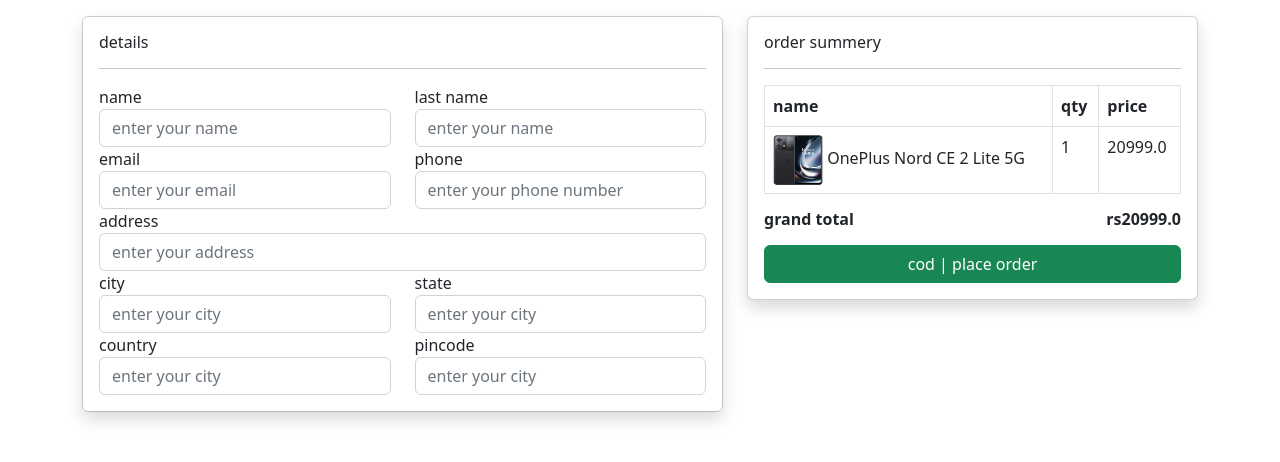
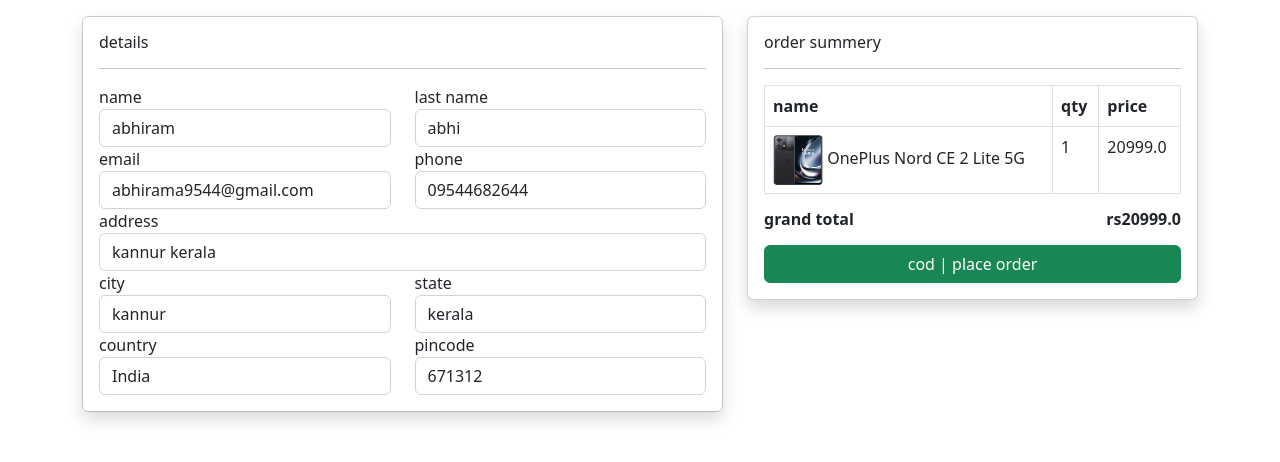
Before and after one commit to abhiram9544/New-e-commerce-project, a Django app: page /checkout in a window 1280 px wide. Shown: the part 56-518 px from the top of the page. Run offline with Django 4.2, Linux system fonts and the light colour scheme; a user stored in the database is signed in; data comes from the database, SQL or seed files in the repository; both versions use the stored data as it was after the commit; some libraries are stand-ins or nearby versions.

Commit message:
auto fill checkout page

```diff
--- a/project/newapp/admin.py
+++ b/project/newapp/admin.py
@@ -1,5 +1,5 @@
 from django.contrib import admin
-from .models import Category,Product,cart,wishlist,order,orderitem
+from .models import Category,Product,cart,wishlist,order,orderitem,profile
 # Register your models here.
 admin.site.register(Category)
 admin.site.register(Product)
@@ -7,3 +7,4 @@
 admin.site.register(wishlist)
 admin.site.register(order)
 admin.site.register(orderitem)
+admin.site.register(profile)
--- a/project/newapp/models.py
+++ b/project/newapp/models.py
@@ -98,3 +98,16 @@
     quantity=models.IntegerField(null=False)
     def __str__(self):
         return '{}-{}'.format(self.order.id,self.order.tracking_no)
+
+class profile(models.Model):
+    user=models.OneToOneField(User,on_delete=models.CASCADE)
+    phone=models.CharField(max_length=50,null=False)
+    address=models.TextField(null=False)
+    city=models.CharField(max_length=150,null=False)
+    state=models.CharField(max_length=150,null=False)
+    country=models.CharField(max_length=150,null=False)
+    pincode=models.CharField(max_length=150,null=False)
+    created_at=models.DateTimeField(auto_now_add=True)
+
+    def __str__(self) -> str:
+        return self.user.username
--- a/project/newapp/templates/checkout.html
+++ b/project/newapp/templates/checkout.html
@@ -18,39 +18,39 @@
                         <div class="row checkoutform">
                             <div class="col-md-6">
                             <label for="">name</label>
-                            <input type="text" required class="form-control" name="fname" placeholder="enter your name">
+                            <input type="text" required value="{{ request.user.first_name }}" class="form-control" name="fname" placeholder="enter your name">
                             </div>
                             <div class="col-md-6">
                                 <label for="">last name</label>
-                                <input type="text" required class="form-control" name="lname" placeholder="enter your name">
+                                <input type="text" value="{{ request.user.last_name }}" required class="form-control" name="lname" placeholder="enter your name">
                             </div>
                             <div class="col-md-6">
                                 <label for="">email</label>
-                                <input type="email" required class="form-control" name="email" placeholder="enter your email">
+                                <input type="email" value="{{ request.user.email }}" required class="form-control" name="email" placeholder="enter your email">
                             </div>
                             <div class="col-md-6">
                                 <label for="">phone</label>
-                                <input type="text" required class="form-control" name="phonenumber" placeholder="enter your phone number">
+                                <input type="text" required value="{{ userprofile.phone }}" class="form-control" name="phonenumber" placeholder="enter your phone number">
                             </div>
                             <div class="col-md-12">
                                 <label for="">address</label>
-                                <input type="text" required class="form-control" name="address" placeholder="enter your address">
+                                <input type="text" required value="{{ userprofile.address }}" class="form-control" name="address" placeholder="enter your address">
                             </div>
                             <div class="col-md-6">
                                 <label for="">city</label>
-                                <input type="text" required class="form-control" name="city" placeholder="enter your city">
+                                <input type="text" required value="{{ userprofile.city }}" class="form-control" name="city" placeholder="enter your city">
                             </div>
                             <div class="col-md-6">
                                 <label for="">state</label>
-                                <input type="text" required class="form-control" name="state" placeholder="enter your city">
+                                <input type="text" required value="{{ userprofile.state }}" class="form-control" name="state" placeholder="enter your city">
                             </div>
                             <div class="col-md-6">
                                 <label for="">country</label>
-                                <input type="text" required class="form-control" name="country" placeholder="enter your city">
+                                <input type="text" value="{{ userprofile.country }}" required class="form-control" name="country" placeholder="enter your city">
                             </div>
                             <div class="col-md-6">
                                 <label for="">pincode</label>
-                                <input type="text" required class="form-control" name="pincode" placeholder="enter your city">
+                                <input type="text" required value="{{ userprofile.pincode }}" class="form-control" name="pincode" placeholder="enter your city">
                             </div>
                         </div>
 
--- a/project/newapp/views.py
+++ b/project/newapp/views.py
@@ -169,13 +169,34 @@
     totalprice=0
     for items in cartitems:
         totalprice=totalprice+ items.product.selling_price * items.product_qty
-
-    context={'totalprice':totalprice,'cartitems':cartitems}
+    #auto checkout
+    userprofile=profile.objects.filter(user=request.user).first()
+    context={'totalprice':totalprice,'cartitems':cartitems,'userprofile':userprofile}
     return render (request,'checkout.html',context)
 
 
 def placeorder(request):
     if request.method=='POST':
+        #auto checkout page
+        currentuser=User.objects.filter(id=request.user.id).first()
+
+        if not currentuser.first_name:
+            currentuser.first_name = request.POST.get('fname')
+            currentuser.last_name = request.POST.get('lname')
+            currentuser.save()
+
+        if not profile.objects.filter(user=request.user):
+            userprofile=profile()
+            userprofile.user=request.user
+            userprofile.phone=request.POST.get('phonenumber')
+            userprofile.address=request.POST.get('address')
+            userprofile.city=request.POST.get('city')
+            userprofile.state=request.POST.get('state')
+            userprofile.country=request.POST.get('country')
+            userprofile.pincode=request.POST.get('pincode')
+            userprofile.save()
+
+
         neworder=order()
         neworder.user=request.user
         neworder.fname=request.POST.get('fname')
@@ -217,7 +238,7 @@
             orderproduct=Product.objects.filter(id=item.product_id).first()
             orderproduct.quantity=orderproduct.quantity-item.product_qty
             orderproduct.save()
-
+        #to clear user cart
         cart.objects.filter(user=request.user).delete()
         messages.success(request,"your order placed")
 
```
Also changed, not shown: project/db.sqlite3, project/newapp/migrations/0007_profile.py (added).
